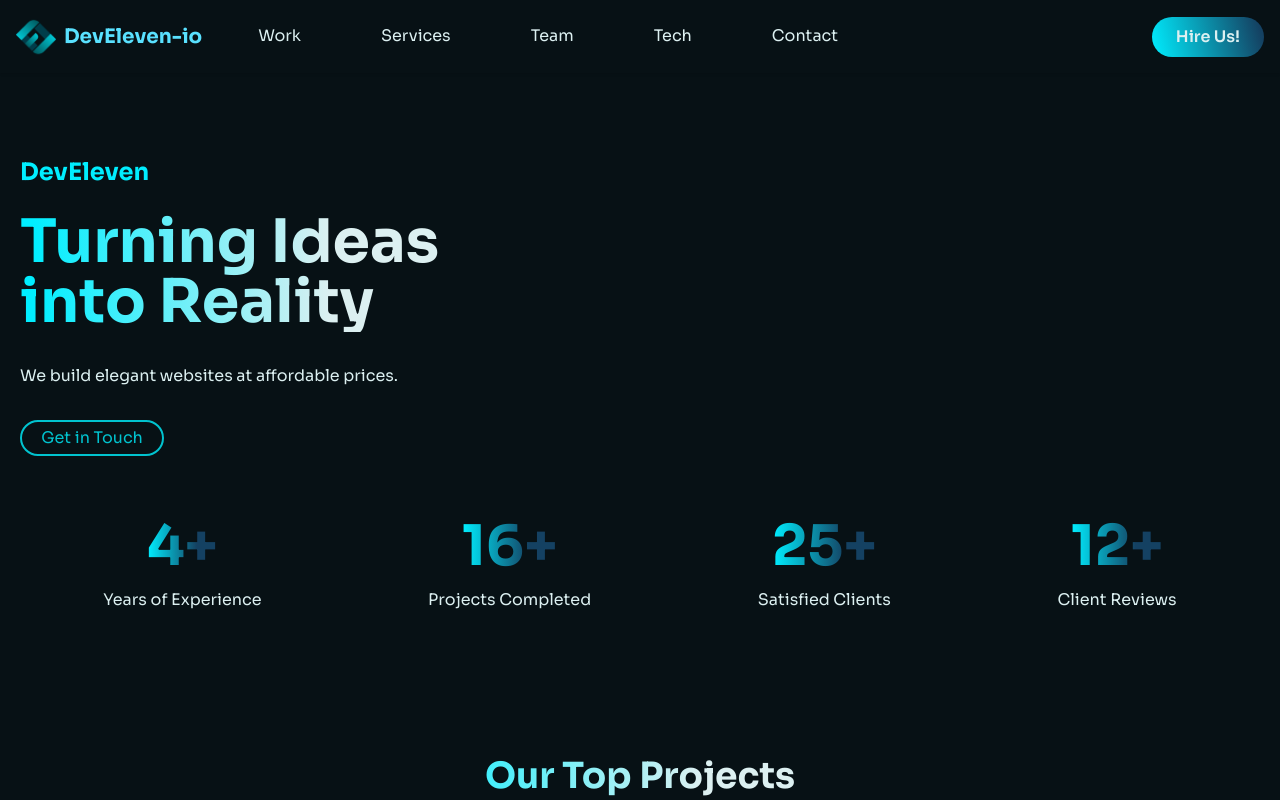
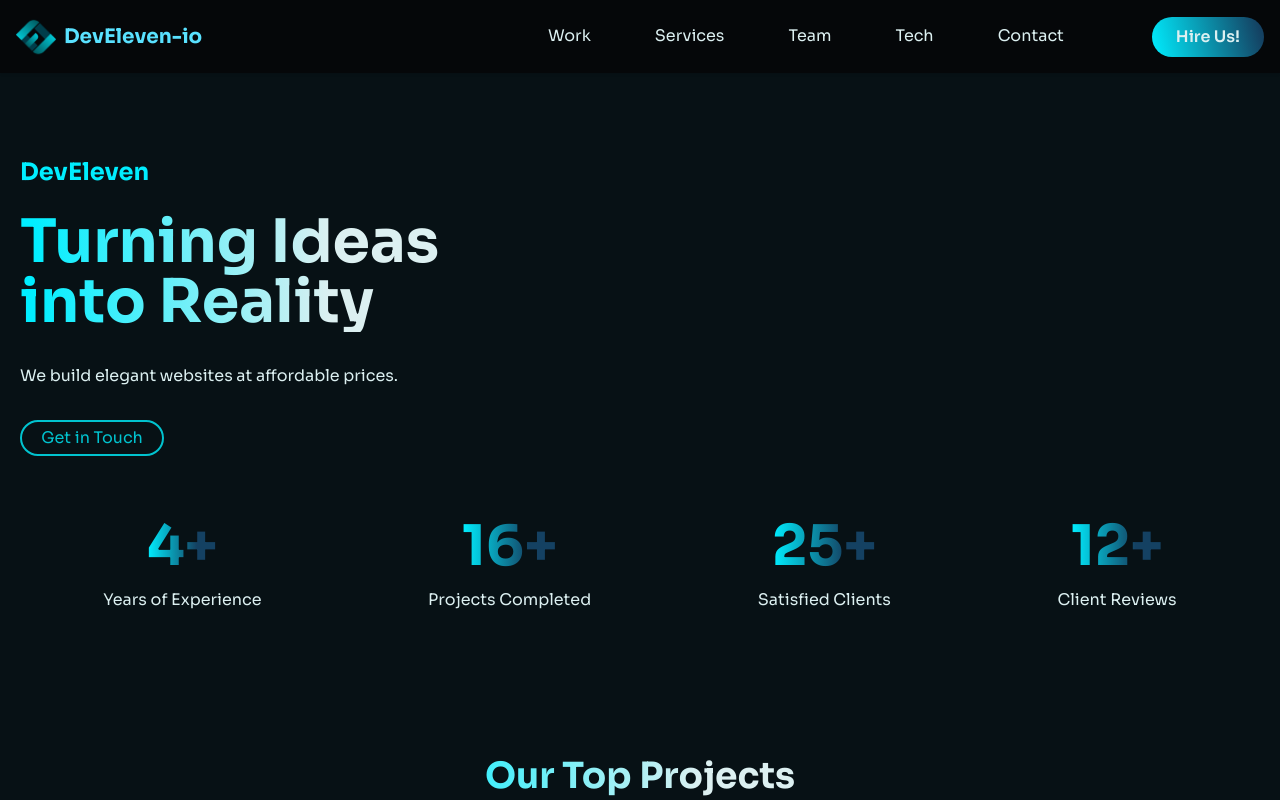
Before and after one commit to DEVELEVEN-io/develeven-io, a Next.js app: page / in a window 1280 px wide. Shown: the top 800 px of the page. Built offline with nearby package versions, Linux system fonts and the light colour scheme.

Commit message:
Made Navbar exactly like figma prototype

```diff
--- a/components/Navbar/Navbar.jsx
+++ b/components/Navbar/Navbar.jsx
@@ -26,11 +26,11 @@
   }, []);
 
   const navLinks = [
-    { to: 'work', offset: -250, label: 'Work' },
-    { to: 'services', offset: -300, label: 'Services' },
-    { to: 'team', offset: -250, label: 'Team' },
-    { to: 'tech', offset: -250, label: 'Tech' },
-    { to: 'contact', offset: -250, label: 'Contact' },
+    { to: 'work', offset: -100, label: 'Work' },
+    { to: 'services', offset: -100, label: 'Services' },
+    { to: 'team', offset: -100, label: 'Team' },
+    { to: 'tech', offset: -100, label: 'Tech' },
+    { to: 'contact', offset: -100, label: 'Contact' },
   ];
 
   return (
@@ -42,9 +42,9 @@
             <span className="ml-2 text-highlight font-bold text-xl">DevEleven-io</span>
           </div>
 
-          <ul className={`nav-list ${isOpen ? 'open' : ''}`}>
+          <ul className={`nav-list ml-auto ${isOpen ? 'open' : ''}`}>
             {navLinks.map((link, index) => (
-              <li key={index} className='nav-link px-4 pt-2 pb-1'>
+              <li key={index} className='nav-link px-2 pt-2 pb-1'>
                 <Link
                   to={link.to}
                   activeClass="active"
--- a/src/app/app.css
+++ b/src/app/app.css
@@ -63,14 +63,15 @@
   position: relative;
   z-index: 1000;
   transition: top 0.3s;
+  background: rgb(5, 7, 9);
 }
 
 .navbar.sticky {
   position: fixed;
   top: 0;
   width: 100%;
-  background: #0e37477c;
-  box-shadow: 0 2px 4px rgba(0, 0, 0, 0.1);
+  background: rgba(5, 7, 9, 0.5);
+  box-shadow: 0 2px 4px rgba(135, 80, 247, 0.2);
   -moz-backdrop-filter: blur(5px);
     -webkit-backdrop-filter: blur(5px);
     backdrop-filter: blur(5px);
@@ -78,8 +79,8 @@
 
 .navbar.scrolled {
   position: fixed;
-  background: #0e37477c;
-  box-shadow: 0 2px 4px rgba(0, 0, 0, 0.1);
+  background: rgba(5, 7, 9, 0.5);
+  box-shadow: 0 2px 4px rgba(135, 80, 247, 0.2);
   -moz-backdrop-filter: blur(5px);
     -webkit-backdrop-filter: blur(5px);
     backdrop-filter: blur(5px);
--- a/src/app/globals.css
+++ b/src/app/globals.css
@@ -14,7 +14,7 @@
   /* Global styles */
   .navbar {
     @apply flex fixed top-0 left-0 w-full shadow z-50;
-    transition: top 0.3s;
+    transition: 0.3s;
   }
 
   .navbar .container {
@@ -25,8 +25,12 @@
     @apply flex items-center;
   }
 
+  .nav-list {
+    @apply mr-14
+  }
+
   .nav-link {
-    @apply px-4 py-2;
+    @apply px-2 py-2;
   }
 
   .hamburger {
@@ -189,6 +193,15 @@
   }
 
   @media (max-width: 1024px) {
+    .nav-list {
+      font-size: 0.9rem !important;
+      @apply mx-0 px-0;
+    }
+
+    .nav-link {
+      @apply px-0 mx-0;
+    }
+
     .skills-wrap {
       gap: 1rem;
     }
```
